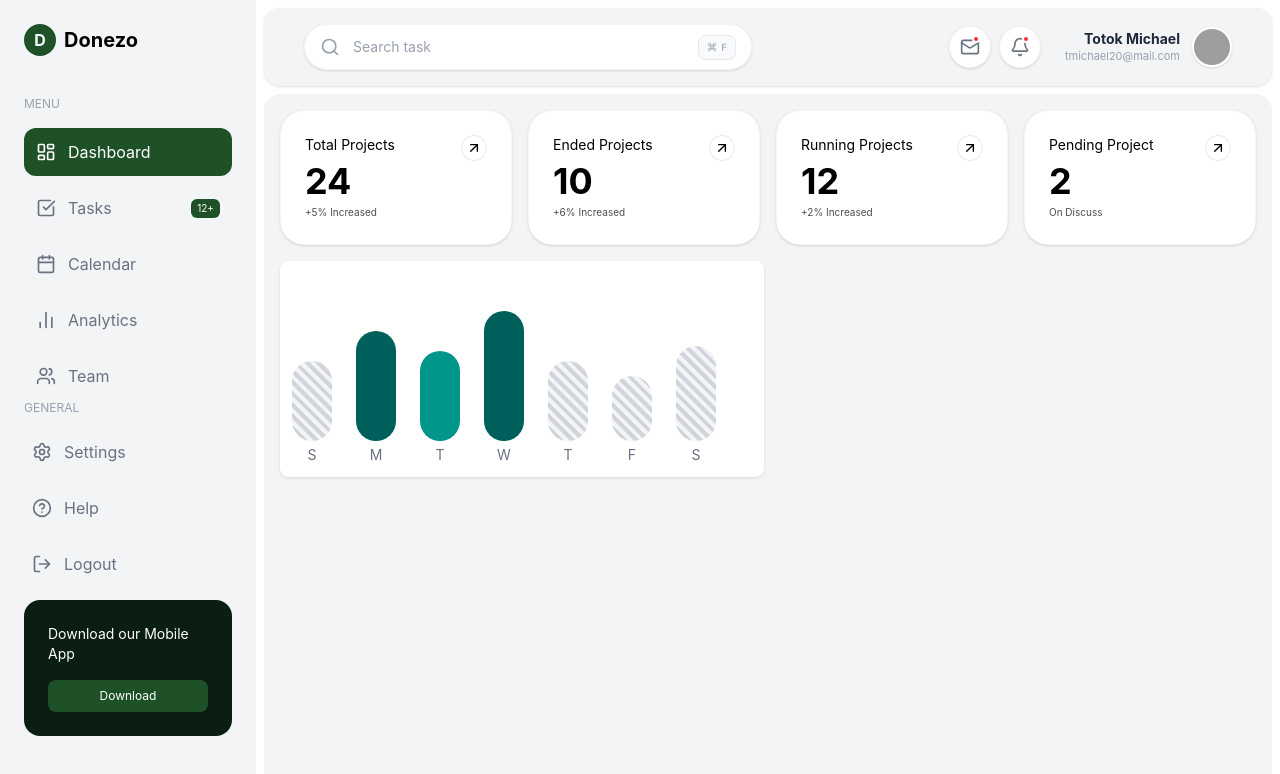
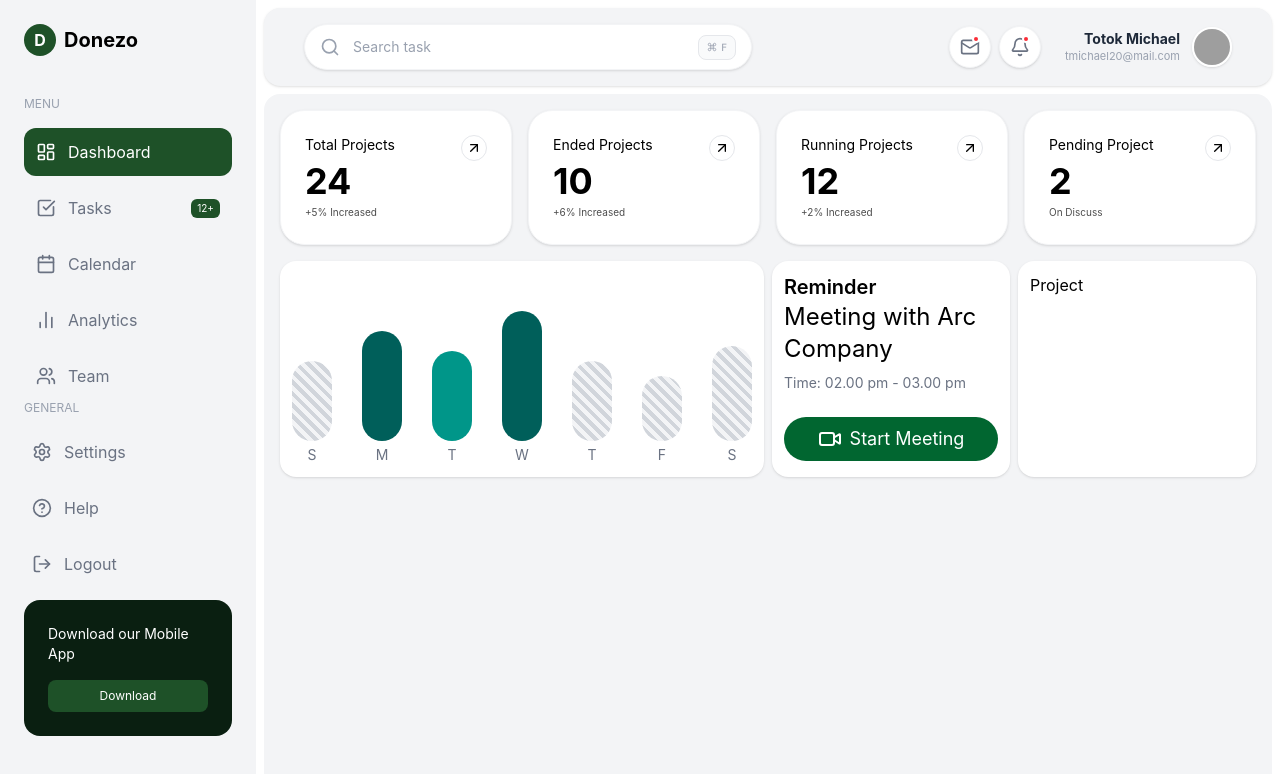
Before and after one commit to sihab176/donezo-dashboard, a React (Vite) app: page /dashboard in a window 1280 px wide. Shown: the top 774 px of the page. Built offline with nearby package versions, Linux system fonts and the light colour scheme; grey boxes are pictures that could not be loaded.

Commit message:
added the reminder meeting card

```diff
--- a/src/components/ProjectAnalysis.jsx
+++ b/src/components/ProjectAnalysis.jsx
@@ -6,13 +6,14 @@ const data = [
   { day: "T", value: 80, type: "striped" },
   { day: "F", value: 65, type: "striped" },
   { day: "S", value: 95, type: "striped" },
+
 ];
 
 const ProjectAnalysis = () => {
   return (
-    <div className="flex items-end gap-6 h-48 ">
+    <div className="flex items-end justify-between gap-6 h-48 ">
       {data.map((item, index) => (
-        <div key={index} className="flex flex-col items-center gap-1">
+        <div key={index} className="flex flex-col items-center  gap-1">
           <div
             className={`w-10 rounded-full
         ${item.type === "dark" && "bg-teal-800"}
--- /dev/null
+++ b/src/components/Reminder.jsx
@@ -0,0 +1,17 @@
+import { Video } from "lucide-react";
+import React from "react";
+
+const Reminder = () => {
+  return (
+    <div>
+      <h2 className="text-xl font-semibold">Reminder</h2>
+      <h3 className="text-2xl ">Meeting with Arc Company</h3>
+      <p className="text-sm text-gray-500 mt-2">Time: 02.00 pm - 03.00 pm</p>
+      <button className="mt-6 flex items-center gap-2 justify-center w-full bg-green-800 hover:opacity-90 cursor-pointer text-white text-lg px-4 py-2 rounded-full">
+       <span><Video/></span> Start Meeting
+      </button>
+    </div>
+  );
+};
+
+export default Reminder;
--- a/src/pages/DashboardLayout/Dashboard.jsx
+++ b/src/pages/DashboardLayout/Dashboard.jsx
@@ -1,4 +1,5 @@
 import ProjectAnalysis from "../../components/ProjectAnalysis";
+import Reminder from "../../components/Reminder";
 import StatsCard from "../../components/StatsCard";
 
 const Dashboard = () => {
@@ -34,10 +35,17 @@ const Dashboard = () => {
       <main className="py-4 min-h-screen">
         <div className="grid grid-cols-12 gap-2">
           {/* project Analysis */}
-          <div className="col-span-6 bg-white p-3 rounded-lg shadow ">
+          <div className="col-span-6 bg-white p-3 rounded-2xl shadow ">
             <ProjectAnalysis />
           </div>
-
+          {/* reminder */}
+          <div className="col-span-3 bg-white p-3 rounded-2xl shadow ">
+           <Reminder />
+          </div>
+          {/* project */}
+          <div className="col-span-3 bg-white p-3 rounded-2xl shadow ">
+           Project
+          </div>
         </div>
       </main>
     </div>
```
